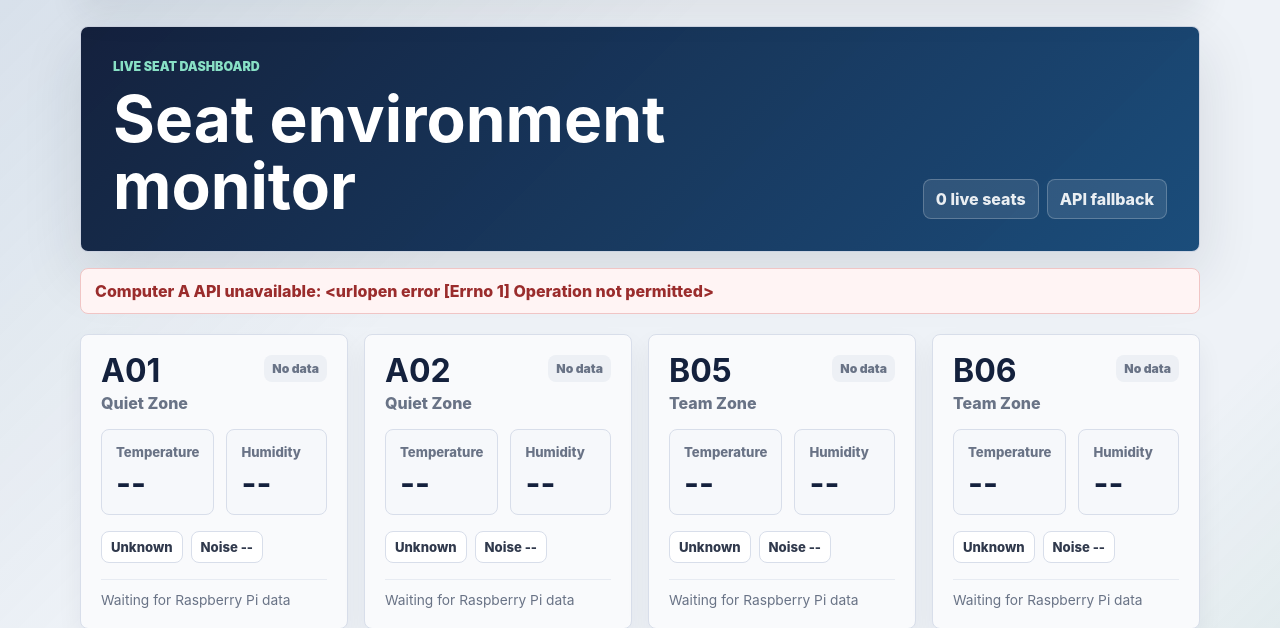
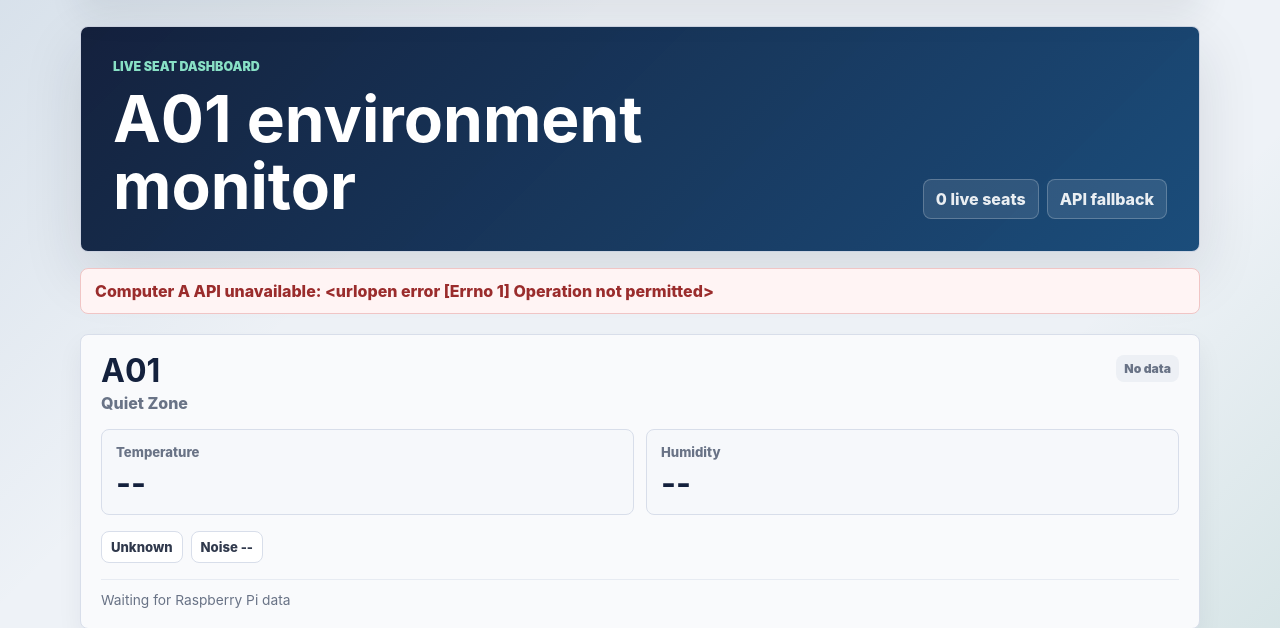
Before and after one commit to Rainesiyu7223/Smart-Internet-Cafe, a FastAPI app: page /dashboard in a window 1280 px wide. Shown: the part 92-720 px from the top of the page. Run offline with FastAPI, Linux system fonts and the light colour scheme; data comes from the database, SQL or seed files in the repository; data that the repository does not hold is empty.

Commit message:
show only A01 telemetry on dashboard

```diff
--- a/web-app/app/main.py
+++ b/web-app/app/main.py
@@ -144,6 +144,8 @@
 def load_dashboard_data() -> dict[str, object]:
     seat_rows = [dict(row) for row in list_latest_telemetry()]
     remote_rows, error = fetch_remote_telemetry()
+    seat_rows = [row for row in seat_rows if row["code"] == "A01"]
+    remote_rows = [row for row in remote_rows if row.get("code") == "A01"]
     rows = merge_remote_with_seats(seat_rows, remote_rows)
     online_count = sum(1 for row in rows if row["received_at"] is not None)
     return {
--- a/web-app/app/templates/dashboard.html
+++ b/web-app/app/templates/dashboard.html
@@ -7,7 +7,7 @@
 <section class="dashboard-hero">
   <div>
     <p class="eyebrow">Live Seat Dashboard</p>
-    <h1>Seat environment monitor</h1>
+    <h1>A01 environment monitor</h1>
   </div>
   <div class="dashboard-summary">
     <span id="dashboard-online-count">{{ online_count }} live seats</span>
```
Also changed, not shown: web-app/README.md.
